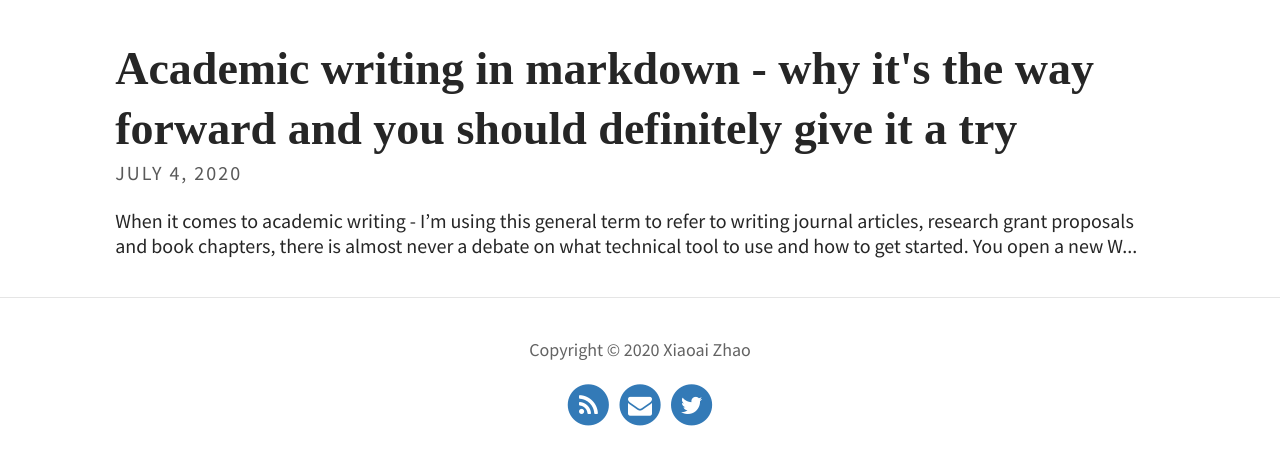
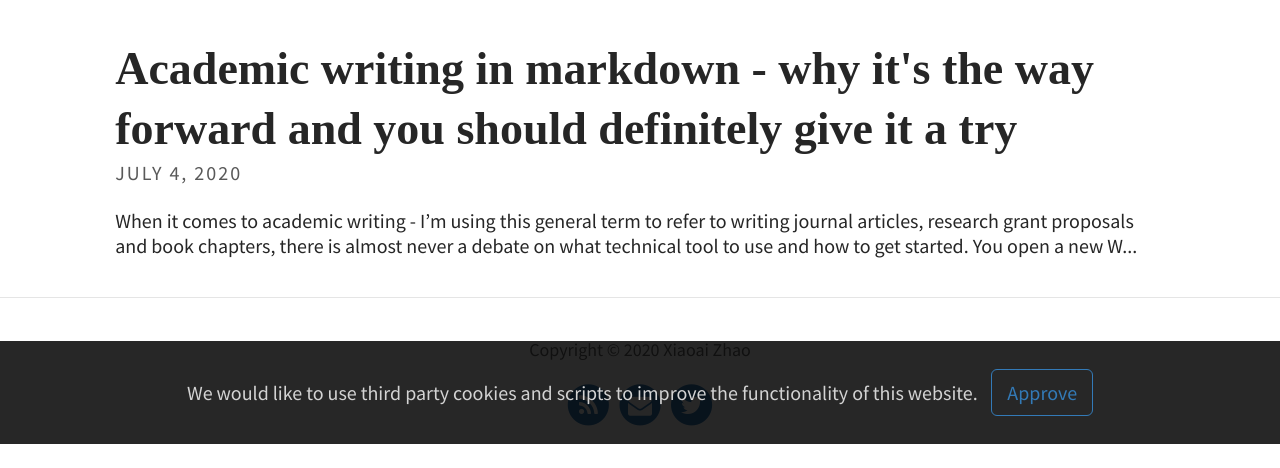
Before and after one commit to xiaoaizhao/xiaoaizhao.github.io, a Jekyll site: the page built from index.html, in a window 1280 px wide. Shown: the part 456-924 px from the top of the page. Built offline with Jekyll 4.4.1, drawn with Linux system fonts in a browser that asks for light colours; the list of posts is cut into pages by our own code; part of the change alters nothing that is shown.

Commit message:
working?

```diff
--- a/_config.yml
+++ b/_config.yml
@@ -22,7 +22,7 @@ color_image: /assets/img/lineart.png                    # A bit transparent for
 # Features
 katex: true                                             # Enable if using math markup
 google_analytics: UA-172915619-1                                     # Tracking ID, e.g. "UA-000000-01"
-cookie_consent: false                                   # To respect the usage of cookies
+cookie_consent: true                                   # To respect the usage of cookies
 cookie_consent_disclaimer: We would like to use third party cookies and scripts to improve the functionality of this website.
 disqus_shortname:                                       # Your discus shortname for comments
 layout_variables:                                       # Open the "_sass > base" folder, and open "_variables.scss"
```
